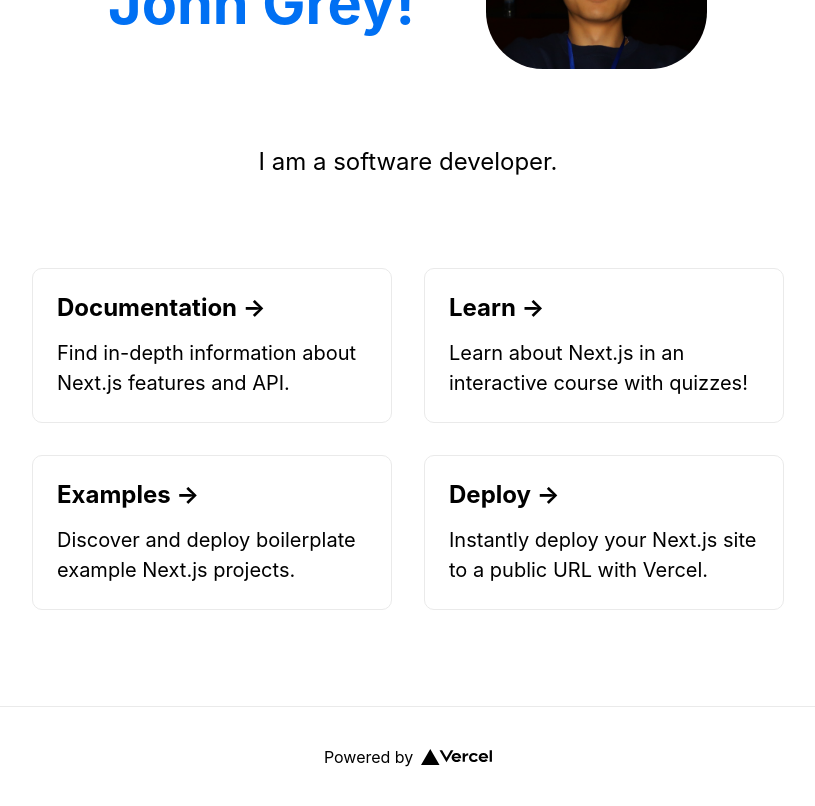
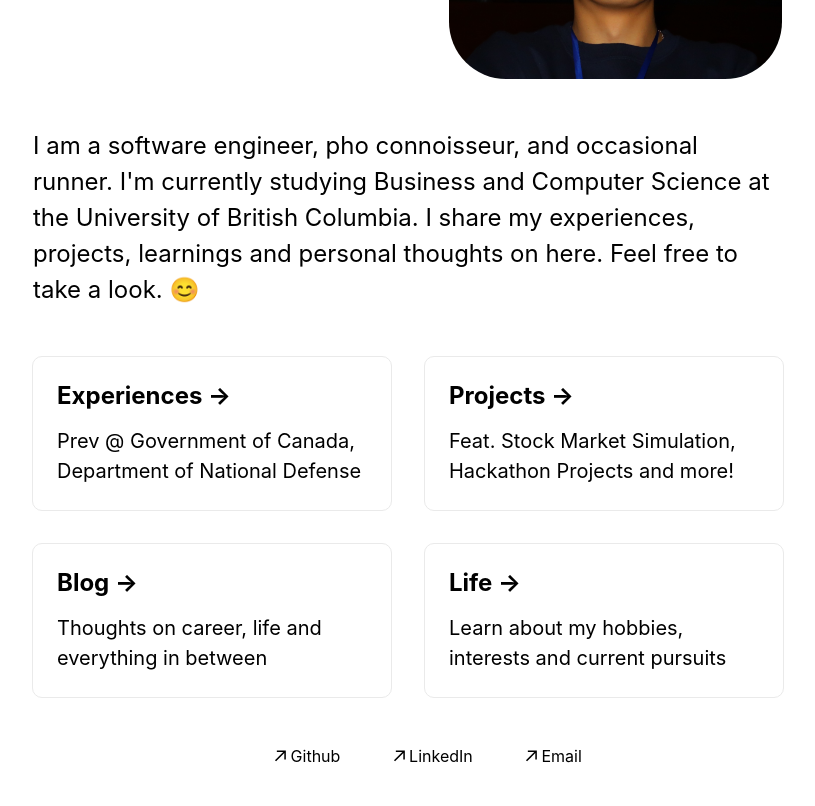
Before and after one commit to jjohngrey/johngrey.com, a Next.js app: page / in a window 1280 px wide. Shown: the part 260-1066 px from the top of the page, without its empty margins (232-1047 px from the left). After the commit the page ends 1042 px from the top, so only its background shows below. Built offline with nearby package versions, Linux system fonts and the light colour scheme.

Commit message:
finish mvp

```diff
--- a/package.json
+++ b/package.json
@@ -6,6 +6,7 @@
     "start": "next start"
   },
   "dependencies": {
+    "@fortawesome/react-fontawesome": "^0.2.2",
     "next": "latest",
     "react": "18.2.0",
     "react-dom": "18.2.0"
--- a/pages/index.js
+++ b/pages/index.js
@@ -2,6 +2,11 @@ import Head from "next/head";
 import styles from "../styles/Home.module.css";
 
 export default function Home() {
+  function copyToClipboard() {
+    navigator.clipboard.writeText("john1grey9@gmail.com");
+    alert("Copied email");
+  }
+
   return (
     <div className={styles.container}>
       <Head>
@@ -17,57 +22,109 @@ export default function Home() {
               <a href="https://nextjs.org">John Grey!</a>
             </h1>
           </div>
-          <img src="/images/headshot.jpg" height={200}/>
+          <img src="/images/headshot.jpg" height={300} />
         </div>
 
-        <p className={styles.description}>I am a software developer.</p>
+        <p className={styles.description}>
+          I am a software engineer, pho connoisseur, and occasional runner. I'm
+          currently studying{" "}
+          <a href="https://mybcom.sauder.ubc.ca/bucs">
+            Business and Computer Science
+          </a>{" "}
+          at the{" "}
+          <a href="https://www.ubc.ca/">University of British Columbia</a>. I
+          share my experiences, projects, learnings and personal thoughts on
+          here. Feel free to take a look. 😊
+        </p>
 
         <div className={styles.grid}>
           <a href="https://nextjs.org/docs" className={styles.card}>
-            <h3>Documentation &rarr;</h3>
-            <p>Find in-depth information about Next.js features and API.</p>
+            <h3>Experiences &rarr;</h3>
+            <p>Prev @ Government of Canada, Department of National Defense</p>
           </a>
 
           <a href="https://nextjs.org/learn" className={styles.card}>
-            <h3>Learn &rarr;</h3>
-            <p>Learn about Next.js in an interactive course with quizzes!</p>
+            <h3>Projects &rarr;</h3>
+            <p>Feat. Stock Market Simulation, Hackathon Projects and more!</p>
           </a>
 
           <a
             href="https://github.com/vercel/next.js/tree/canary/examples"
             className={styles.card}
           >
-            <h3>Examples &rarr;</h3>
-            <p>Discover and deploy boilerplate example Next.js projects.</p>
+            <h3>Blog &rarr;</h3>
+            <p>Thoughts on career, life and everything in between</p>
           </a>
 
           <a
             href="https://vercel.com/import?filter=next.js&utm_source=create-next-app&utm_medium=default-template&utm_campaign=create-next-app"
             className={styles.card}
           >
-            <h3>Deploy &rarr;</h3>
+            <h3>Life &rarr;</h3>
             <p>
-              Instantly deploy your Next.js site to a public URL with Vercel.
+              Learn about my hobbies, interests and current pursuits
             </p>
           </a>
         </div>
       </main>
 
-      <footer>
-        <a
-          href="https://vercel.com?utm_source=create-next-app&utm_medium=default-template&utm_campaign=create-next-app"
-          target="_blank"
-          rel="noopener noreferrer"
-        >
-          Powered by{" "}
-          <img src="/vercel.svg" alt="Vercel" className={styles.logo} />
-        </a>
-      </footer>
+      <ul className={styles.contact}>
+          <li>
+            <a href="https://github.com/jjohngrey">
+              <svg
+                width="12"
+                height="12"
+                viewBox="0 0 12 12"
+                fill="none"
+                xmlns="http://www.w3.org/2000/svg"
+              >
+                <path
+                  d="M2.07102 11.3494L0.963068 10.2415L9.2017 1.98864H2.83807L2.85227 0.454545H11.8438V9.46023H10.2955L10.3097 3.09659L2.07102 11.3494Z"
+                  fill="currentColor"
+                ></path>
+              </svg>{" "}
+              Github
+            </a>
+          </li>
+          <li>
+            <a href="www.linkedin.com/in/john-grey">
+              <svg
+                width="12"
+                height="12"
+                viewBox="0 0 12 12"
+                fill="none"
+                xmlns="http://www.w3.org/2000/svg"
+              >
+                <path
+                  d="M2.07102 11.3494L0.963068 10.2415L9.2017 1.98864H2.83807L2.85227 0.454545H11.8438V9.46023H10.2955L10.3097 3.09659L2.07102 11.3494Z"
+                  fill="currentColor"
+                ></path>
+              </svg>{" "}
+              LinkedIn
+            </a>
+          </li>
+          <li>
+            <a onClick={copyToClipboard}>
+              <svg
+                width="12"
+                height="12"
+                viewBox="0 0 12 12"
+                fill="none"
+                xmlns="http://www.w3.org/2000/svg"
+              >
+                <path
+                  d="M2.07102 11.3494L0.963068 10.2415L9.2017 1.98864H2.83807L2.85227 0.454545H11.8438V9.46023H10.2955L10.3097 3.09659L2.07102 11.3494Z"
+                  fill="currentColor"
+                ></path>
+              </svg>{" "}
+              Email
+            </a>
+          </li>
+        </ul>
 
       <style jsx>{`
         main {
-          padding: 5rem 0;
-          flex: 1;
+          padding: 1rem 0;
           display: flex;
           flex-direction: column;
           justify-content: center;
--- a/styles/Home.module.css
+++ b/styles/Home.module.css
@@ -1,21 +1,23 @@
 .container {
   min-height: 100vh;
-  padding: 0 0.5rem;
+
   display: flex;
-  flex-direction: column;
   justify-content: center;
   align-items: center;
+  flex-direction: column;
+
   background-color: white;
   color: black;
 }
 
+/* Hero */
 .hero {
   display: flex;
   justify-content: space-between;
   align-items: center;
 
-  margin: 50px;
-  width: 600px;
+  margin: 1.5rem;
+  width: 750px;
 }
 
 .hero img {
@@ -44,15 +46,52 @@
   text-align: center;
 }
 
-.title,
-.description {
-  text-align: center;
-}
+/* Description */
 
 .description {
   line-height: 1.5;
   font-size: 1.5rem;
+  text-align: left;
+  width: 750px;
+  margin: 1.5rem;
 }
+
+.description a {
+  text-decoration: none;
+  color: black;
+}
+
+.description a:hover,
+.description a:focus,
+.description a:active {
+  text-decoration: underline;
+  color: #0070f3;
+}
+
+/* Contacts */
+
+.contact {
+  display: flex;
+  justify-content: space-around;
+  align-items: center;
+
+  width: 400px;
+
+  list-style-type: none;
+}
+
+.contact a {
+  text-decoration: none;
+  color: black;
+}
+
+.contact a:hover,
+.contact a:focus,
+.contact a:active {
+  text-decoration: underline;
+  color: #0070f3;
+}
+
 
 .grid {
   display: flex;
@@ -61,7 +100,7 @@
   flex-wrap: wrap;
 
   max-width: 800px;
-  margin-top: 3rem;
+  margin-top: 0.5rem;
 }
 
 .card {
@@ -96,10 +135,6 @@
   line-height: 1.5;
 }
 
-.logo {
-  height: 1em;
-}
-
 @media (max-width: 600px) {
   .grid {
     width: 100%;
```
Also changed, not shown: public/images/link.png (added), 1 other file (tests, documents, lock files or other folders).
